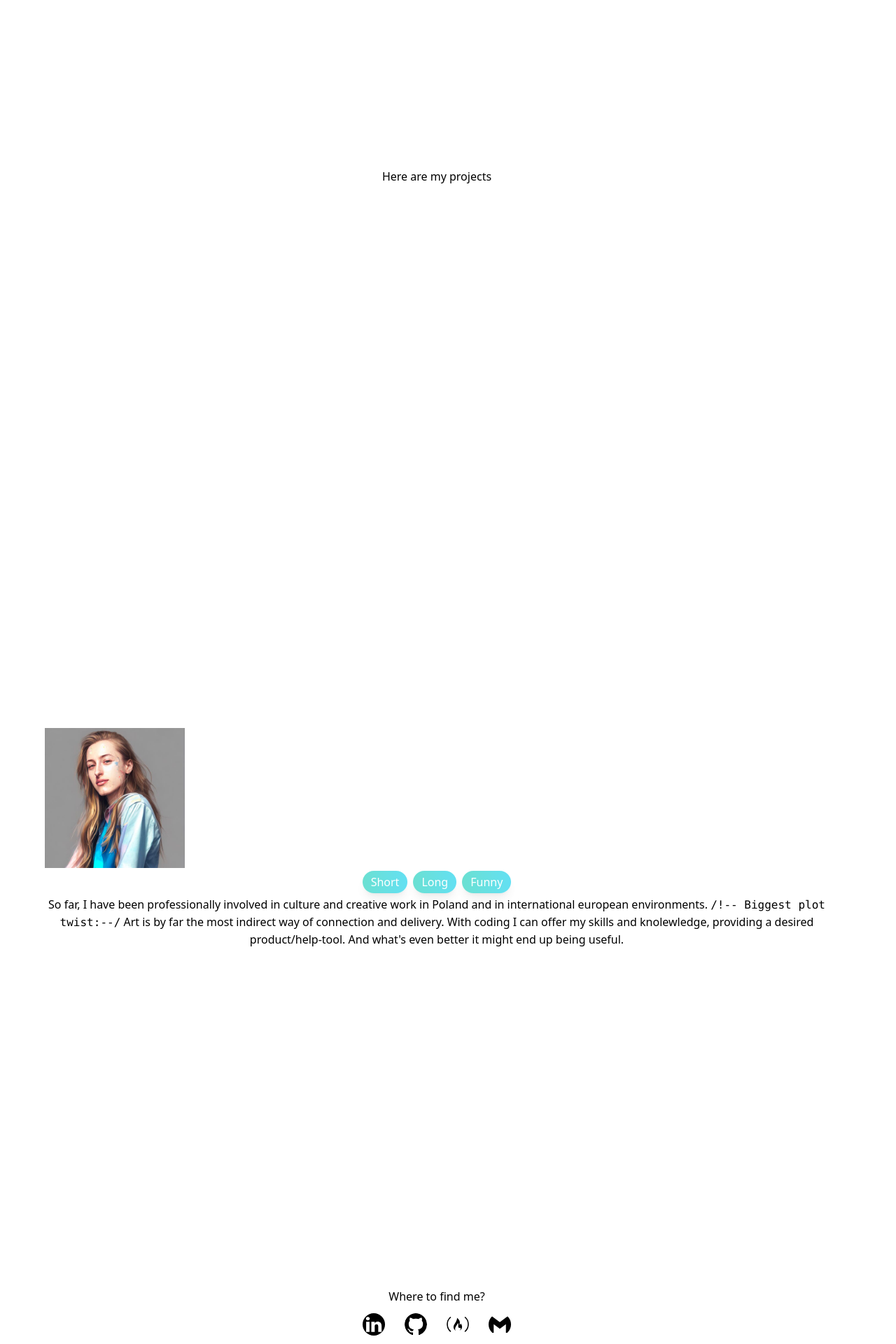
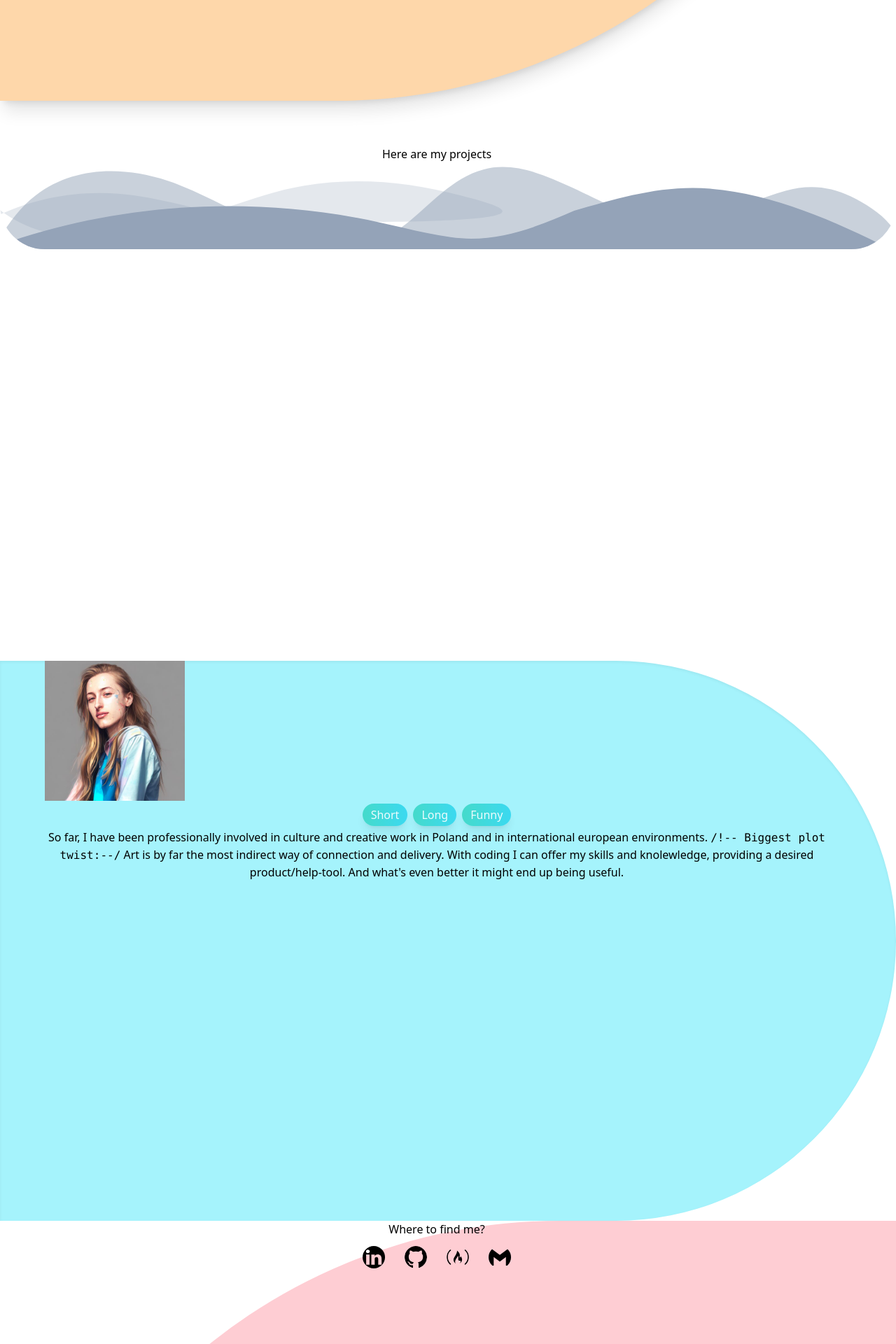
Before and after one commit to NanaNiki/Portfolio, a Next.js app: page / in a window 1280 px wide. Shown: the part 880-2800 px from the top of the page at 70% size. Built offline with nearby package versions, Linux system fonts and the light colour scheme.

Commit message:
"darkmode styles done"

```diff
--- a/pages/About.js
+++ b/pages/About.js
@@ -3,9 +3,9 @@ import Image from "next/image";
 
 export default function About() {
   return (
-    <section className="about bg-cyan-200 rounded-e-full" id="about">
+    <section className="about" id="about">
       {/** changing avatars */}
-      <div className="flex flex-row justify-center">
+      <div className="flex flex-row justify-center pt-10">
         <Image
           src="/AVartsy.jpg"
           width={200}
--- a/pages/Contact.js
+++ b/pages/Contact.js
@@ -3,19 +3,19 @@ import Link from "next/link";
 import { SiGmail } from "react-icons/si";
 import { BsLinkedin, BsGithub } from "react-icons/bs";
 import { FaFreeCodeCamp, FaPhoneAlt } from "react-icons/fa";
-import { useState } from "react";
+//import { useState } from "react";
 
 export default function Contact() {
-  const [name, setName] = useState("");
-  const [email, setEmail] = useState("");
-  const [message, setMessage] = useState("");
+  //const [name, setName] = useState("");
+ // const [email, setEmail] = useState("");
+  //const [message, setMessage] = useState("");
 
   return (
     <section
-      className="contact bg-rose-200 rounded-ss-full flex flex-col justify-items-center"
+      className="contact"
       id="contact"
     >
-      <div className="text-end">
+      <div className="text-end pt-10 mt-20">
         <h3 className="m-2">Where to find me?</h3>
         <Link
           href="https://www.linkedin.com/in/nicol-weso%C5%82owska-53165025b/"
--- a/pages/Projects.js
+++ b/pages/Projects.js
@@ -2,8 +2,26 @@ import React from "react";
 
 export default function Projects() {
   return (
-    <section className="projects bg-lime-200 rounded-tr-full rounded-bl-full" id="projects">
-      <h1>Here are my projects</h1>
+    <section className="projects" id="projects">
+      <h1 className="z-50">Here are my projects</h1>
+      <div className="divider-1">
+        <svg xmlns="http://www.w3.org/2000/svg" viewBox="0 0 1200 120">
+          <path
+            d="M0,0H1200V46.29c-47.79,22.2-103.59,32.17-158,28-70.36-5.37-136.33-33.31-206.8-37.5C438.64,32.43,512.34,53.67,583,72.05c69.27,18,138.3,24.88,209.4,13.08,36.15-6,69.85-17.84,104.45-29.34C989.49,25,1113-14.29,1200,52.47V0Z"
+            opacity=".25"
+            class="shape-fill"
+          ></path>
+          <path
+            d="M0,0H1200V15.81c-13,21.11-27.64,41.05-47.69,56.24-51.72,39.22-117.31,39-176.89,19.58-31.15-10.15-60.09-26.07-89.67-39.8-40.92-19-84.73-46-130.83-49.67-36.26-2.85-70.9,9.42-98.6,31.56-31.77,25.39-62.32,62-103.63,73-40.44,10.79-81.35-6.69-119.13-24.28s-75.16-39-116.92-43.05c-59.73-5.85-113.28,22.88-168.9,38.84-30.2,8.66-59,6.17-87.09-7.5-22.43-10.89-48-26.93-60.65-49.24V0Z"
+            opacity=".5"
+            class="shape-fill"
+          ></path>
+          <path
+            d="M0,0H1200V5.63c-149.93,53.32-314.09,65.64-475.83,36.89-43-7.64-84.23-20.12-127.61-26.46-59-8.63-112.48,12.24-165.56,35.4C372.07,68.22,314,86.24,248.8,81c-86.53-7-172.46-45.71-248.8-84.81V0Z"
+            class="shape-fill"
+          ></path>
+        </svg>
+      </div>
     </section>
   );
 }
--- a/pages/Start.js
+++ b/pages/Start.js
@@ -2,10 +2,12 @@ import React from "react";
 
 export default function Start() {
   return (
-    <section className="home bg-orange-200 rounded-ee-full " id="home">
+    <section className="home" id="home">
       {" "}
       <h1 className="text-lg">Hi! I'm Nicol Wesołowska</h1>
       <h5>Fresh Baby Front End Developer</h5>
+
+
     </section>
   );
 }
--- a/pages/index.js
+++ b/pages/index.js
@@ -39,7 +39,7 @@ export default function Home() {
   };
 
   return (
-    <main className="flex min-h-screen flex-col items-center dark:bg-black">
+    <main className="flex min-h-screen flex-col items-center dark:bg-gray-950">
       <div className={darkMode ? "dark" : ""}>
         <BsFillMoonStarsFill
           onClick={handleDarkMode}
--- a/styles/globals.css
+++ b/styles/globals.css
@@ -1,7 +1,6 @@
 @tailwind base;
 @tailwind components;
 @tailwind utilities;
-
 
 .icon {
   @apply inline-flex items-center mx-1 mt-1
@@ -19,11 +18,11 @@
 }
 
 section {
-  @apply relative flex flex-col h-screen py-24 pr-24 pl-16 text-center;
+  @apply relative flex flex-col h-screen pr-24 pl-16 text-center;
 }
 .button-about {
   @apply bg-gradient-to-r from-teal-400 to-cyan-400 text-white rounded-full py-1 px-3 m-1 shadow-lg
-  opacity-70 hover:opacity-100;
+  opacity-80 hover:opacity-100;
 }
 
 .contact-input {
@@ -38,6 +37,27 @@ section {
   color-scheme: dark;
 }
 
+.home {
+  @apply bg-orange-200 rounded-ee-full shadow-xl dark:bg-gradient-to-br from-slate-700 to-slate-950  dark:shadow-gray-500;
+}
+
+.projects {
+  @apply pt-16;
+}
+
+.divider-1 {
+  @apply right-0 absolute w-full overflow-hidden fill-slate-400
+  rounded-full rotate-180 mt-5;
+}
+.about {
+  @apply bg-cyan-200 rounded-e-full dark:bg-gradient-to-r from-slate-900 to-teal-950
+   dark:shadow-cyan-800 shadow-inner;
+}
+
+.contact {
+  @apply  bg-rose-200 rounded-ss-full dark:bg-gradient-to-b from-slate-950 to-rose-950
+}
+
 /*
 @layer utilities {
   ::-webkit-scrollbar {
```
Also changed, not shown: public/blob.svg (added).
